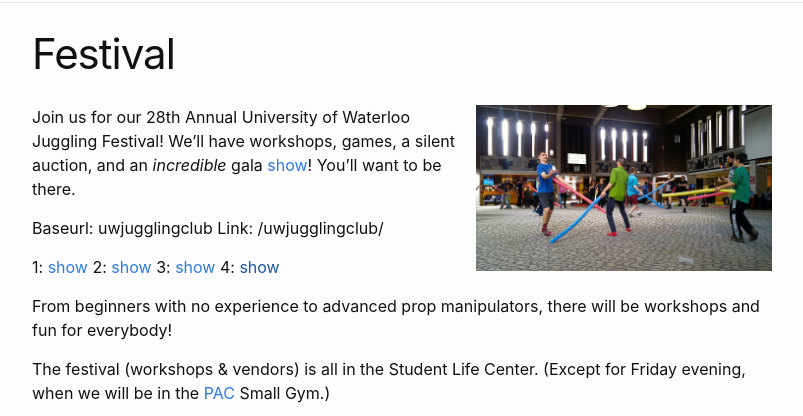
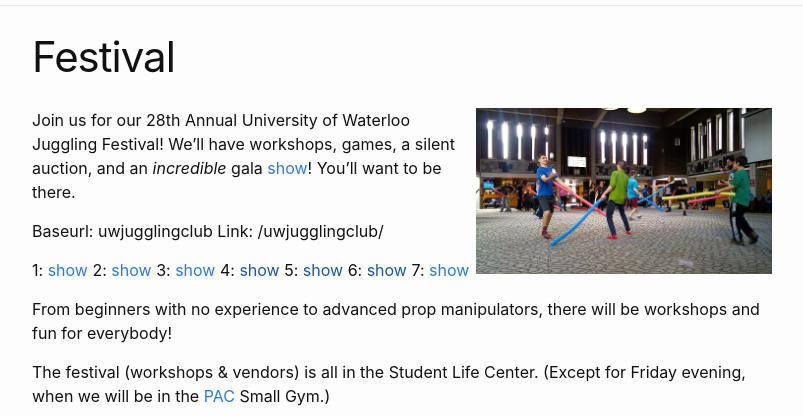
Before and after one commit to tdresser/uwjugglingclub, a Jekyll site: the page built from festival.md, in a window 1280 px wide and 900 px high, scrolled down 355 px, cut to the strip 0-416 px from the top of the window. Shown: the whole strip, without its empty margins (238-1041 px from the left). Built offline with Jekyll 4.4.1, drawn with Linux system fonts in a browser that asks for light colours.

Commit message:
Fixing link

```diff
--- a/festival.md
+++ b/festival.md
@@ -14,7 +14,10 @@ Link: {% link show.md %}
 1: [show]({{site.baseurl}}{% link show.md %})
 2: [show]({% link show.md %})
 3: [show](../{{site.baseurl}}{% link show.md %})
-4: [show]({{ link show.md | absolute_url }})
+4: [show]({{ link show.md | relative_url }})
+5: [show]({{ link "/show" }})
+6: [show]({{link "/show" | relative_url}})
+7: [show]({{"/show" | relative_url}})
 
 From beginners with no experience to advanced prop manipulators, there will be workshops and fun for everybody!
 
```
Also changed, not shown: assets/masthead.png.
